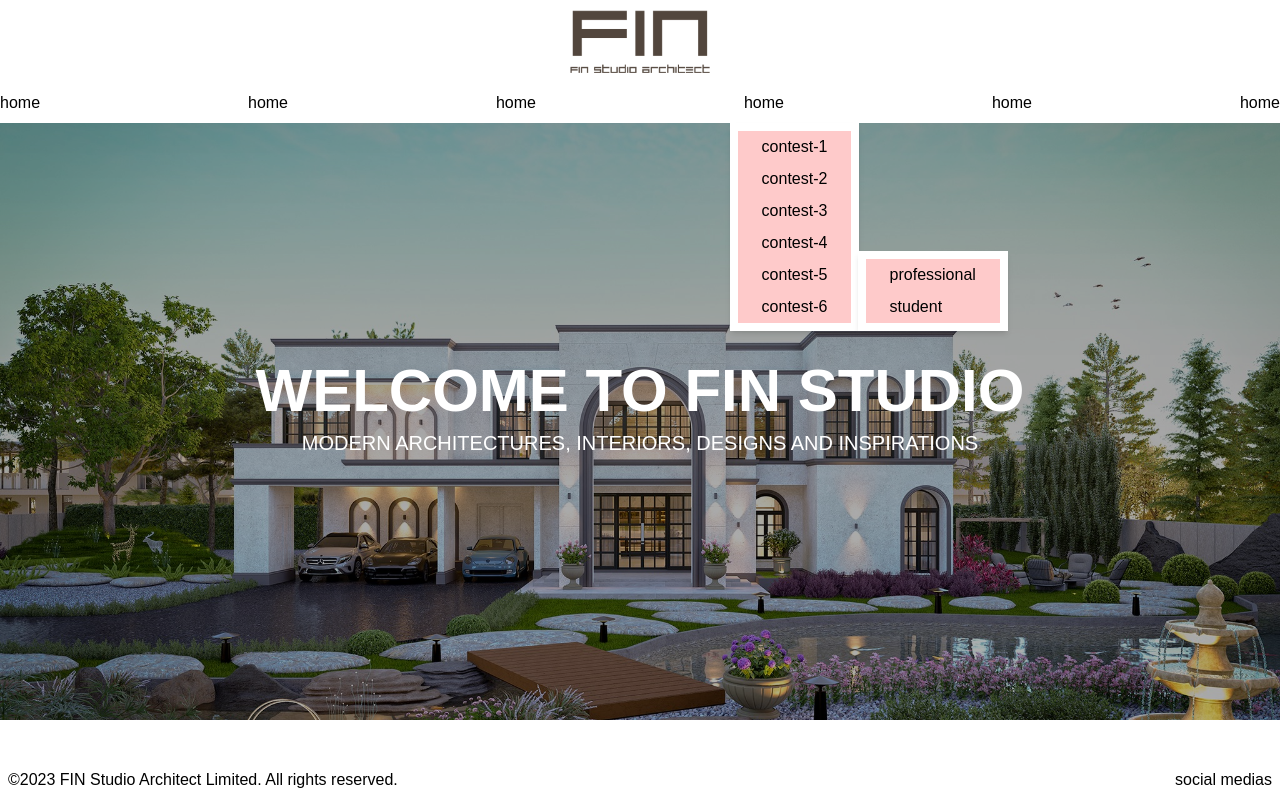
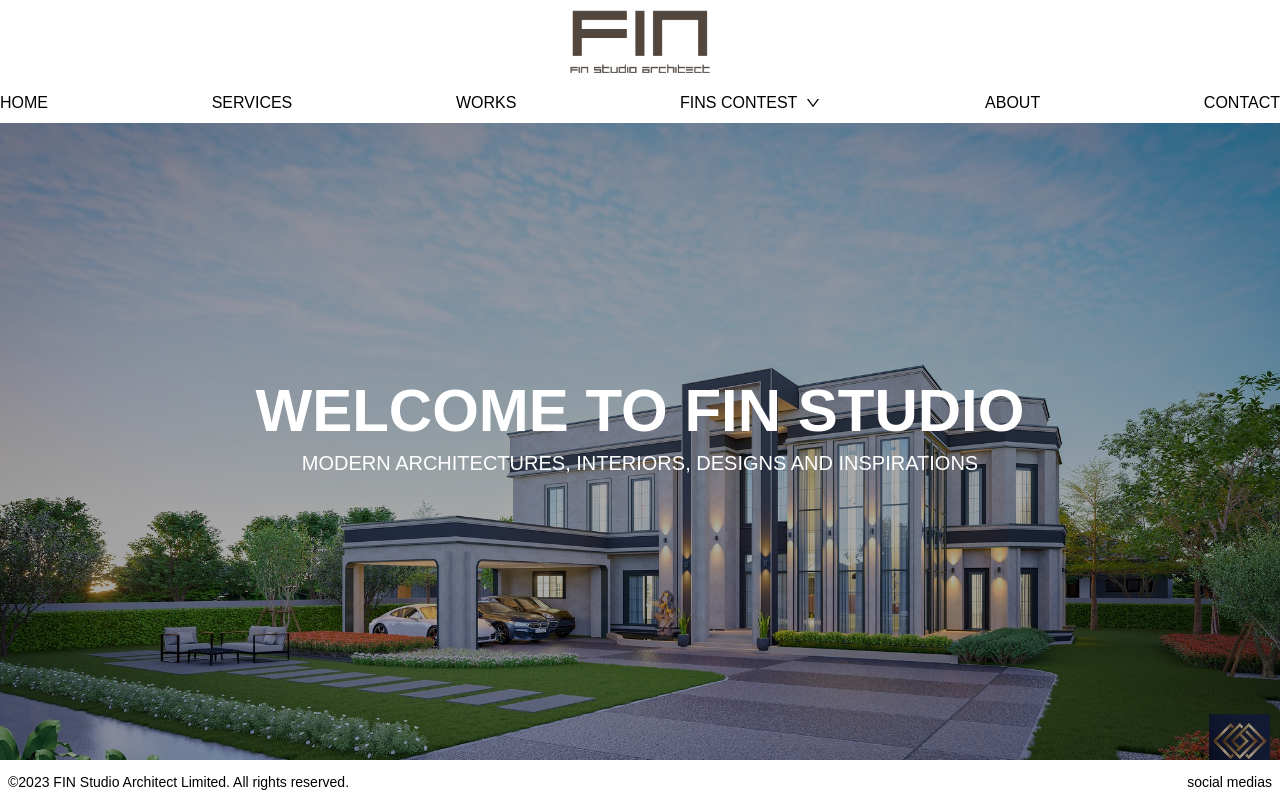
Before and after one commit to thanatP-Bz/fin-studio, a Next.js app: page / in a window 1280 px wide. Built offline with nearby package versions, Linux system fonts and the light colour scheme; a web font is replaced by a local one.

Commit message:
addDropdownMenu

```diff
--- a/src/app/contest/page.jsx
+++ b/src/app/contest/page.jsx
@@ -2,13 +2,7 @@ import React from "react";
 import Image from "next/image";
 
 const contest = () => {
-  return (
-    <>
-      <div className="mx-auto my-[5%] w-full max-w-[1200px] overflow-hidden px-4 ">
-        <div className="md:grid-row-auto grid-rows-[repeat(1,16.6%))] grid h-[100%] gap-4 md:grid-cols-[repeat(4,1fr)]"></div>
-      </div>
-    </>
-  );
+  return <div></div>;
 };
 
 export default contest;
--- a/src/app/globals.css
+++ b/src/app/globals.css
@@ -66,6 +66,8 @@ body {
   background-image: linear-gradient(rgba(0, 0, 0, 0.4), rgba(0, 0, 0, 0.3)),
     url(../../public/home.jpg);
   background-position: center;
+  background-repeat: no-repeat;
+  background-size: cover;
 }
 
 .services-img {
--- a/src/app/page.tsx
+++ b/src/app/page.tsx
@@ -3,7 +3,7 @@ import React from "react";
 const Homepage = () => {
   return (
     <>
-      <div className="flex h-[90vh] items-center justify-center">
+      <div className="flex h-[95vh] items-center justify-center">
         <div className="mb-[10%] flex h-full w-full flex-col items-center justify-center md:mb-0">
           <div className="home-img flex h-[90%] w-full items-center justify-center overflow-hidden bg-cover md:mt-[7%] md:h-[100%]">
             <div className="flex h-full w-full items-center justify-center text-center uppercase text-white ">
--- a/src/components/footer/Footer.jsx
+++ b/src/components/footer/Footer.jsx
@@ -3,7 +3,7 @@ import React from "react";
 const Footer = () => {
   return (
     <>
-      <div className="h-150px z-10 mx-auto flex w-screen max-w-[1400px] flex-col items-center justify-between text-center text-black md:z-0 md:flex-row">
+      <div className="h-150px md:text-md z-10 mx-auto flex w-screen max-w-[1400px] flex-col items-center justify-between text-center text-sm text-black md:z-0 md:flex-row">
         <div>
           <p className="p-0 md:p-2">
             ©2023 FIN Studio Architect Limited. All rights reserved.
--- a/src/components/navbar/NavbarMain.jsx
+++ b/src/components/navbar/NavbarMain.jsx
@@ -1,75 +1,10 @@
-import React from "react";
+"use client";
+
+import React, { useState } from "react";
 import Link from "next/link";
 import Image from "next/image";
 import Logo from "../../../public/fin-dark.png";
-
-const links = [
-  {
-    id: 1,
-    title: "home",
-    url: "/",
-  },
-  {
-    id: 2,
-    title: "services",
-    url: "/services",
-  },
-  {
-    id: 3,
-    title: "works",
-    url: "/works",
-  },
-  {
-    id: 4,
-    title: "fin contest",
-    url: "/contest",
-  },
-
-  {
-    id: 5,
-    title: "about",
-    url: "/about",
-  },
-  {
-    id: 6,
-    title: "contact",
-    url: "/contact",
-  },
-];
-
-const contestLinks = [
-  {
-    id: 1,
-    title: "contest-1",
-    url: "/contest-1",
-  },
-  {
-    id: 2,
-    title: "contest-2",
-    url: "/contest-2",
-  },
-  {
-    id: 3,
-    title: "contest-3",
-    url: "/contest-3",
-  },
-  {
-    id: 4,
-    title: "contest-4",
-    url: "contest-4",
-  },
-
-  {
-    id: 5,
-    title: "contest-5",
-    url: "/contest-5",
-  },
-  {
-    id: 6,
-    title: "contest-6",
-    url: "/contest-6",
-  },
-];
+import { AiOutlineDown } from "react-icons/ai";
 
 const contestSubLinks = [
   {
@@ -85,6 +20,9 @@ const contestSubLinks = [
 ];
 
 const NavbarMain = () => {
+  const [open, setOpen] = useState(false);
+  const [openSubContest, setOpenSubContest] = useState(false);
+
   return (
     <div className="fixed left-0 z-30 hidden w-full bg-white pb-2  md:block">
       <nav className=" h-full flex-col items-center justify-between">
@@ -99,28 +37,52 @@ const NavbarMain = () => {
             />
           </Link>
 
-          <div className="relative mt-2 flex w-full max-w-[1400px] items-center justify-between">
-            <Link href="#">home</Link>
-            <Link href="#">home</Link>
-            <Link href="#">home</Link>
-            <Link href="#">home</Link>
-            <Link href="#">home</Link>
-            <Link href="#">home</Link>
+          <div className="relative mt-2 flex w-full max-w-[1400px] items-center justify-between uppercase">
+            <Link href="/">home</Link>
+            <Link href="/services">services</Link>
+            <Link href="/works">works</Link>
+            <Link href="/contest" className="flex gap-2">
+              fins contest
+              <AiOutlineDown className="mt-1" onClick={() => setOpen(!open)} />
+            </Link>
+            <Link href="/about">about</Link>
+            <Link href="/contact">contact</Link>
 
             {/* dropdown1 */}
+            {open ? (
               <div className="absolute left-[57%] top-8 bg-white p-2 shadow-md">
-              {contestLinks.map((link) => {
-                return (
-                  <div key={link.id} className="bg-red-200 px-6 py-1">
-                    <Link href={link.url} className="z-10">
-                      {link.title}
+                <div className="flex flex-col  px-4">
+                  <Link href="contest-1" className="p-1">
+                    contest-1
+                  </Link>
+                  <Link href="contest-2" className="p-1">
+                    contest-2
+                  </Link>
+                  <Link href="contest-3" className="p-1">
+                    contest-3
+                  </Link>
+                  <Link href="contest-4" className="p-1">
+                    contest-4
+                  </Link>
+                  <Link href="contest-5" className="p-1">
+                    contest-5
+                  </Link>
+                  <Link
+                    href="contest-6"
+                    className="p-1"
+                    onMouseEnter={() => setOpenSubContest(true)}
+                    onMouseLeave={() => setOpenSubContest(false)}
+                  >
+                    contest-6
                   </Link>
                 </div>
-                );
-              })}
               </div>
+            ) : (
+              ""
+            )}
 
             {/* dropdown2 */}
+            {openSubContest ? (
               <div className="absolute left-[67%] top-40 bg-white p-2 shadow-md">
                 {contestSubLinks.map((link) => {
                   return (
@@ -132,6 +94,9 @@ const NavbarMain = () => {
                   );
                 })}
               </div>
+            ) : (
+              ""
+            )}
           </div>
         </div>
       </nav>
```
Also changed, not shown: public/home.jpg. Lines whose indentation alone changed are shown as unchanged.
